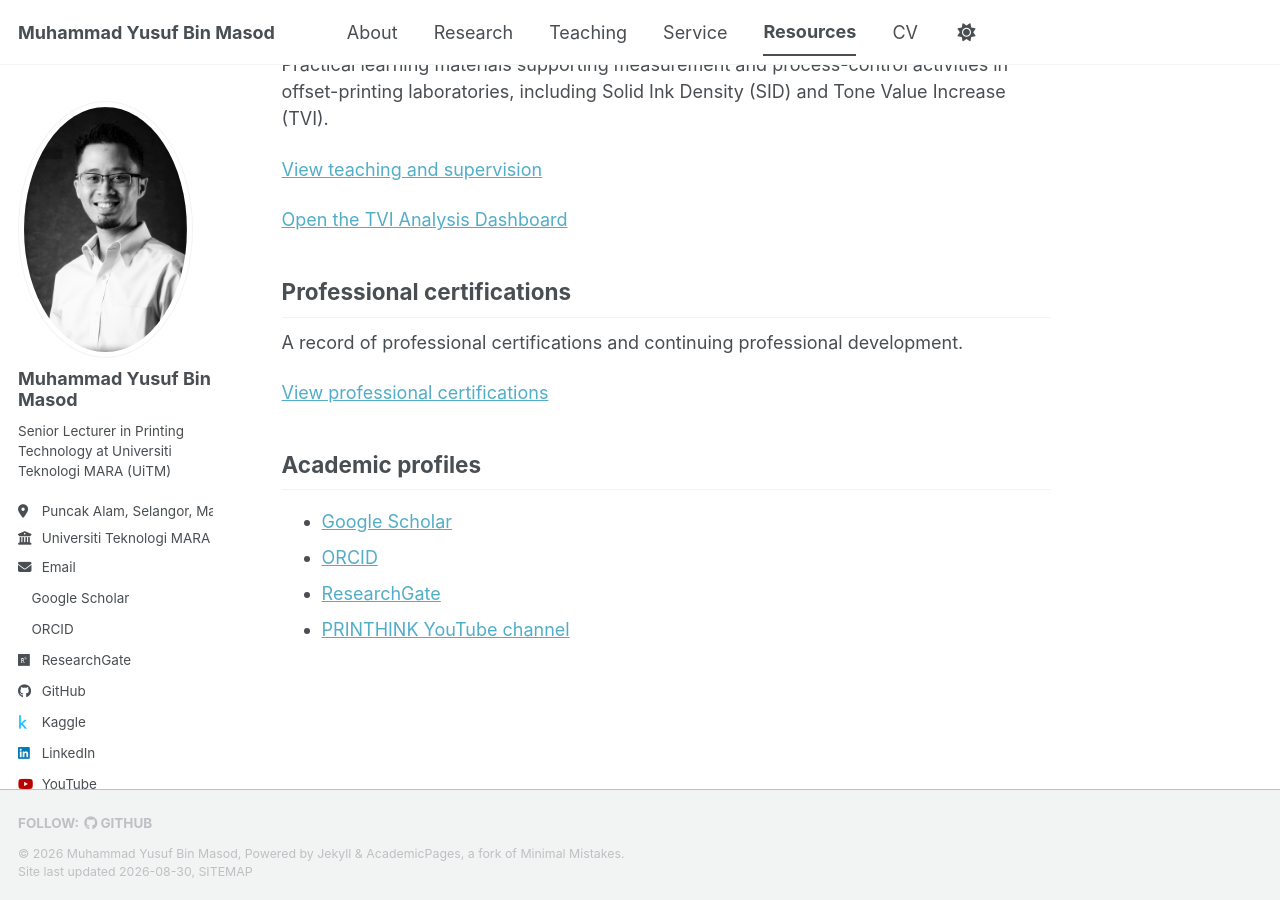
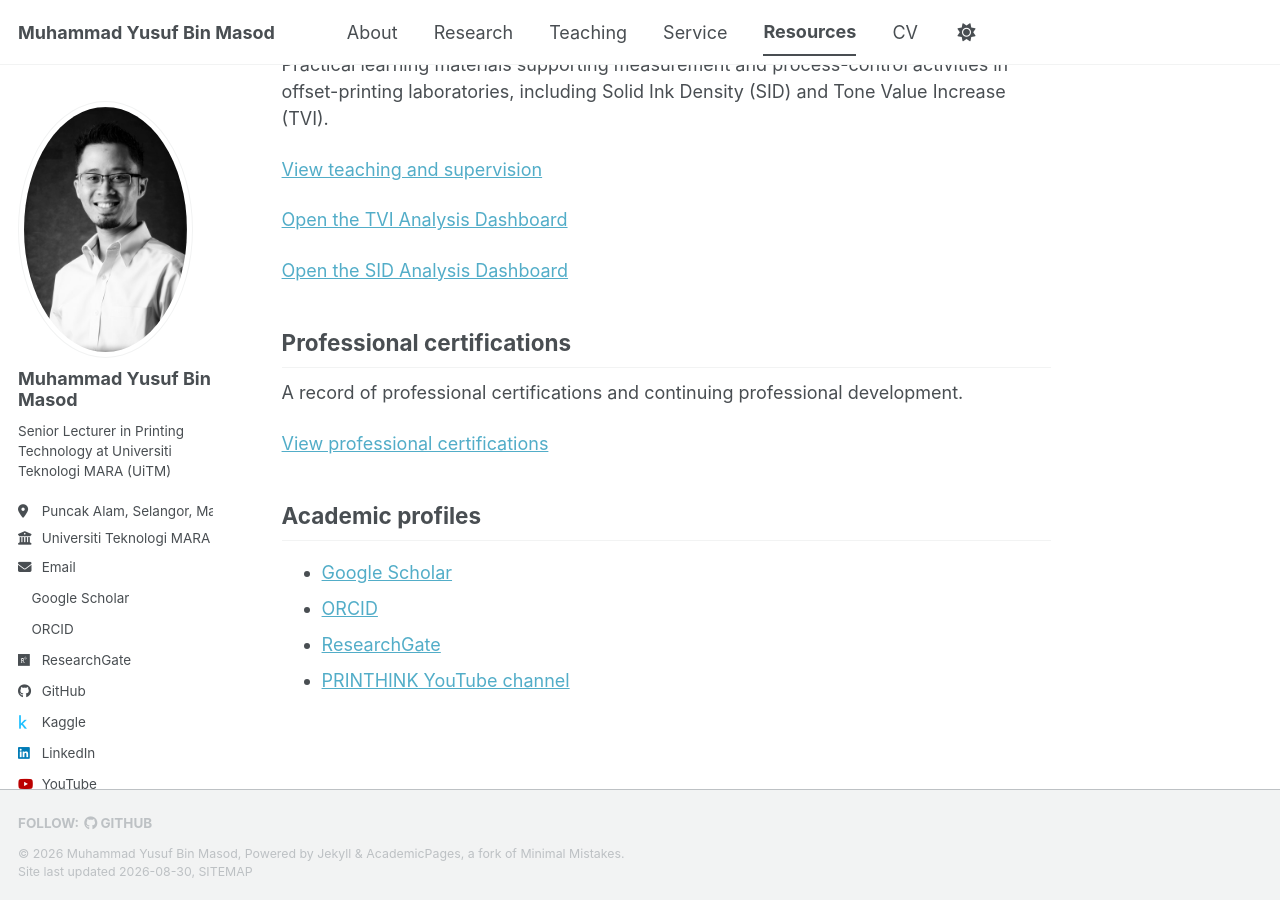
Before and after one commit to yusufmasod/academic-site-preview, a Jekyll site: the page built from _pages/resources.md, in a window 1280 px wide and 900 px high, scrolled down 641 px. Built offline with Jekyll 4.4.1, drawn with Linux system fonts in a browser that asks for light colours; a style sheet for code colours, icons or effects is not loaded.

Commit message:
Add SID Dashboard to Resources

```diff
--- a/_pages/resources.md
+++ b/_pages/resources.md
@@ -26,6 +26,8 @@ Practical learning materials supporting measurement and process-control activiti
 
 [Open the TVI Analysis Dashboard]({{ site.baseurl }}/tvi-dashboard.html)
 
+[Open the SID Analysis Dashboard]({{ site.baseurl }}/sid-dashboard.html)
+
 ## Professional certifications
 
 A record of professional certifications and continuing professional development.
```
